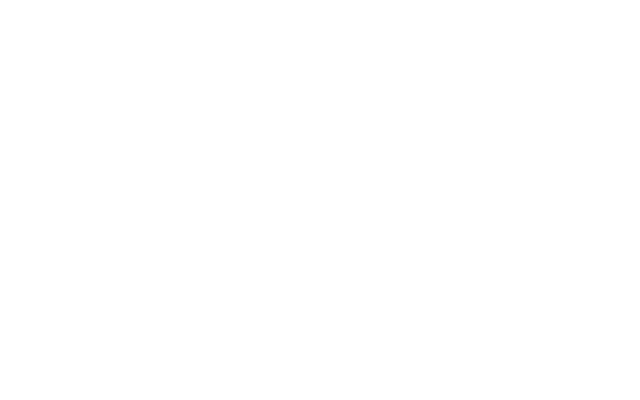
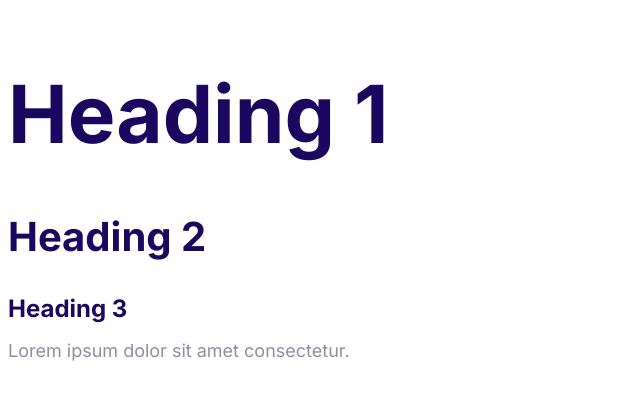
Before and after one commit to AizaAsim/HTML, a plain HTML site: page CSS/project/project.html in a window 1280 px wide. Shown: the whole page, without its empty margins (0-640 px from the left). Drawn offline with Linux system fonts and the light colour scheme.

Commit message:
define changes.

```diff
--- a/CSS/project/project.css
+++ b/CSS/project/project.css
@@ -7,3 +7,45 @@
 
 
 }
+html{
+    font-size:62.5%;
+}
+body{
+    font-family:Inter,Arial,Arial, Helvetica, sans-serif;
+    font-size:2.4rem;
+    line-height:1.5;
+    color:var(--color-body);
+}
+h1,h2,h3{
+    color:var(--color-headings);
+    margin-bottom:1rem;
+}
+h1{
+    font-size:7rem;
+}
+h2{
+    font-size:4rem;
+}
+h3{
+    font-size:3rem;
+
+}
+p{
+    margin-top:0;
+}
+
+
+@media screen and (min-width:1024px){
+    body{
+        font-size:1.8rem;
+    }
+    h1{
+        font-size:8rem;
+    }
+    h2{
+        font-size:4rem;
+    }
+    h3{
+        font-size:2.4rem;
+    }
+}
--- a/CSS/project/project.html
+++ b/CSS/project/project.html
@@ -5,8 +5,13 @@
     <meta name="viewport" content="width=device-width, initial-scale=1.0">
     <title>Document</title>
     <link rel="stylesheet" href="project.css">
+    <link rel="preconnect" href="https://fonts.googleapis.com">
+<link rel="preconnect" href="https://fonts.gstatic.com" crossorigin>
+<link href="https://fonts.googleapis.com/css2?family=Inter:wght@400;700&family=Open+Sans:ital,wght@0,500;1,400;1,800&display=swap" rel="stylesheet">
 </head>
 <body>
-
+    <h1>Heading 1</h1>
+    <h2>Heading 2</h2>
+    <h3>Heading 3</h3><p>Lorem ipsum dolor sit amet consectetur.</p>
 </body>
 </html>
```
